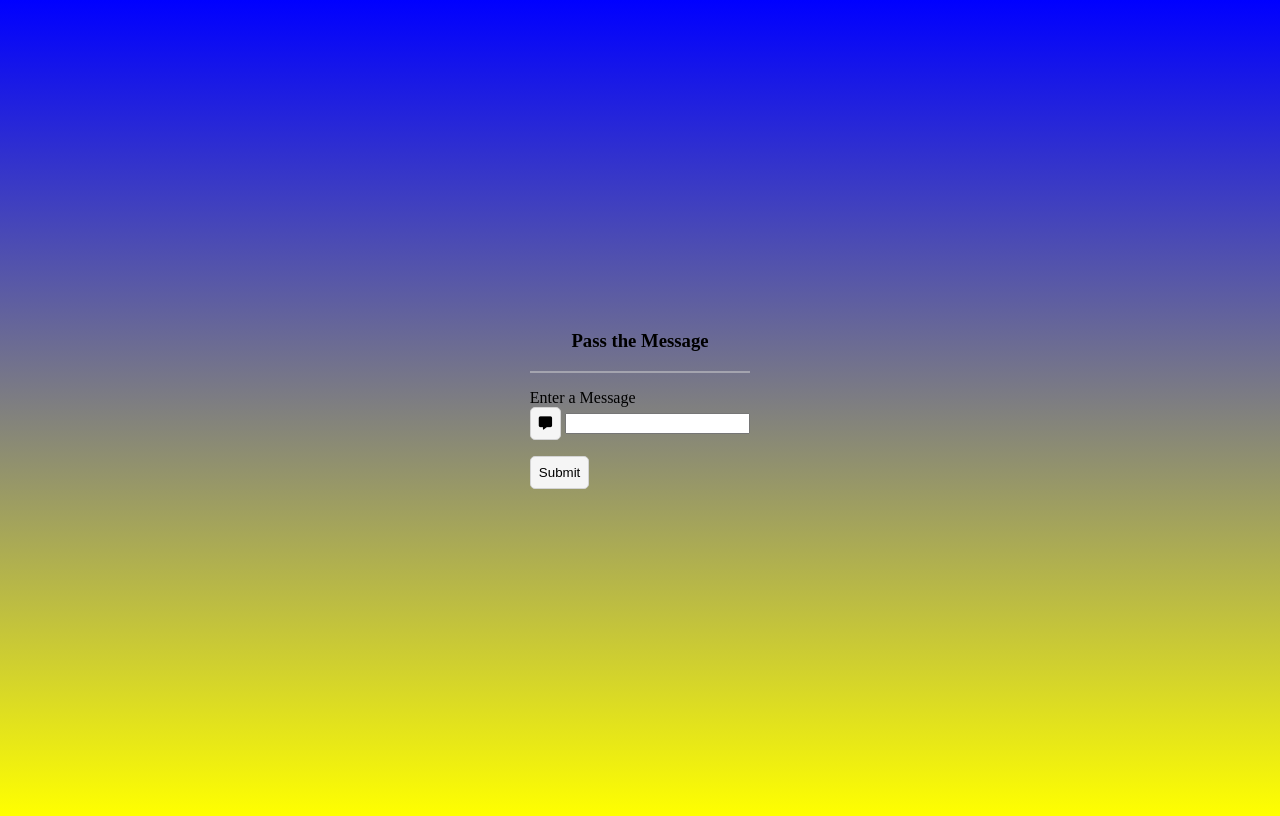
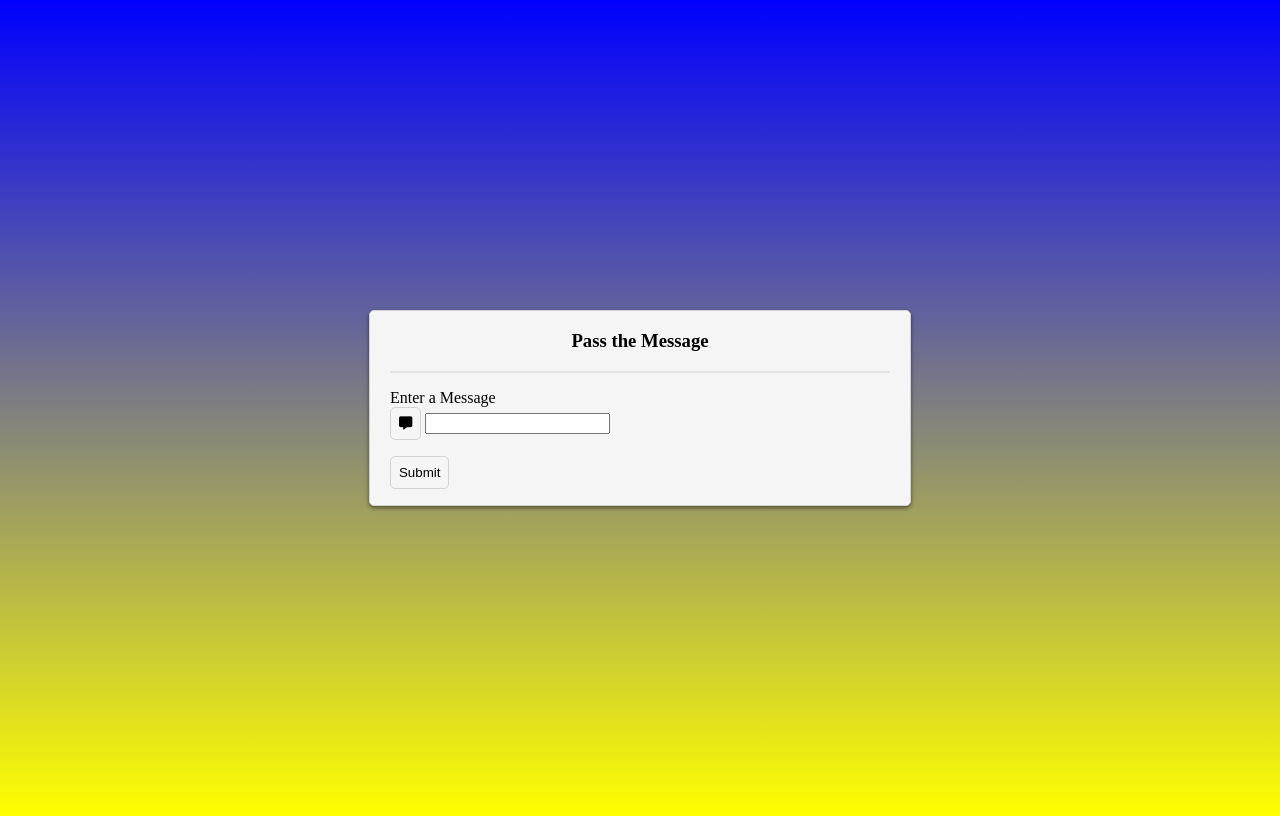
Before and after one commit to orlandoliddell/Message, a plain HTML site: page index.html in a window 1280 px wide. Drawn offline with Linux system fonts and the light colour scheme.

Commit message:
message container css

```diff
--- a/style.css
+++ b/style.css
@@ -24,3 +24,14 @@ button:hover{
     justify-content: center;
     align-items: center;
 }
+
+.message{
+    border: 1px solid lightgrey;
+    background: whitesmoke;
+    border-radius: 5px;
+    width: 500px;
+    height: auto;
+    margin: auto;
+    padding: 0 20px;
+    box-shadow: 0px 2px 4px 0px rgba(0, 0, 0, 0.5);
+}
```
